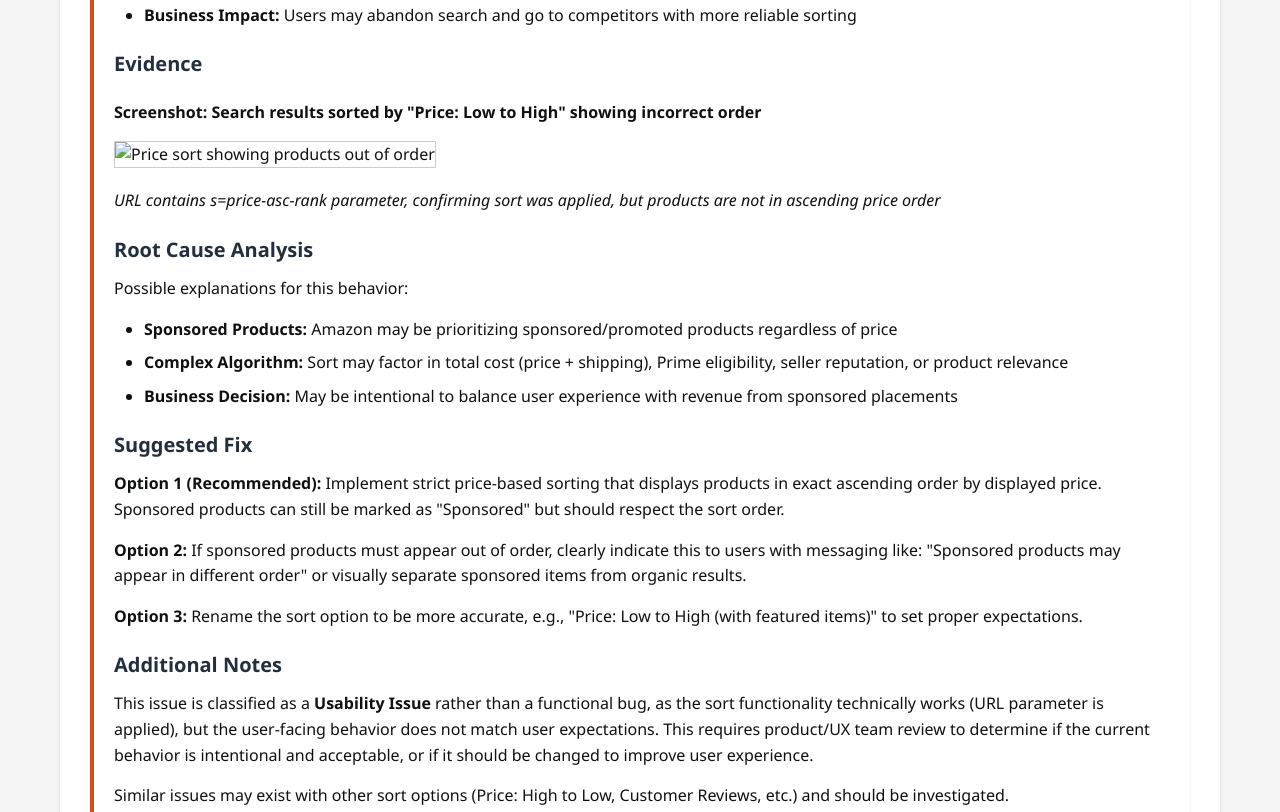
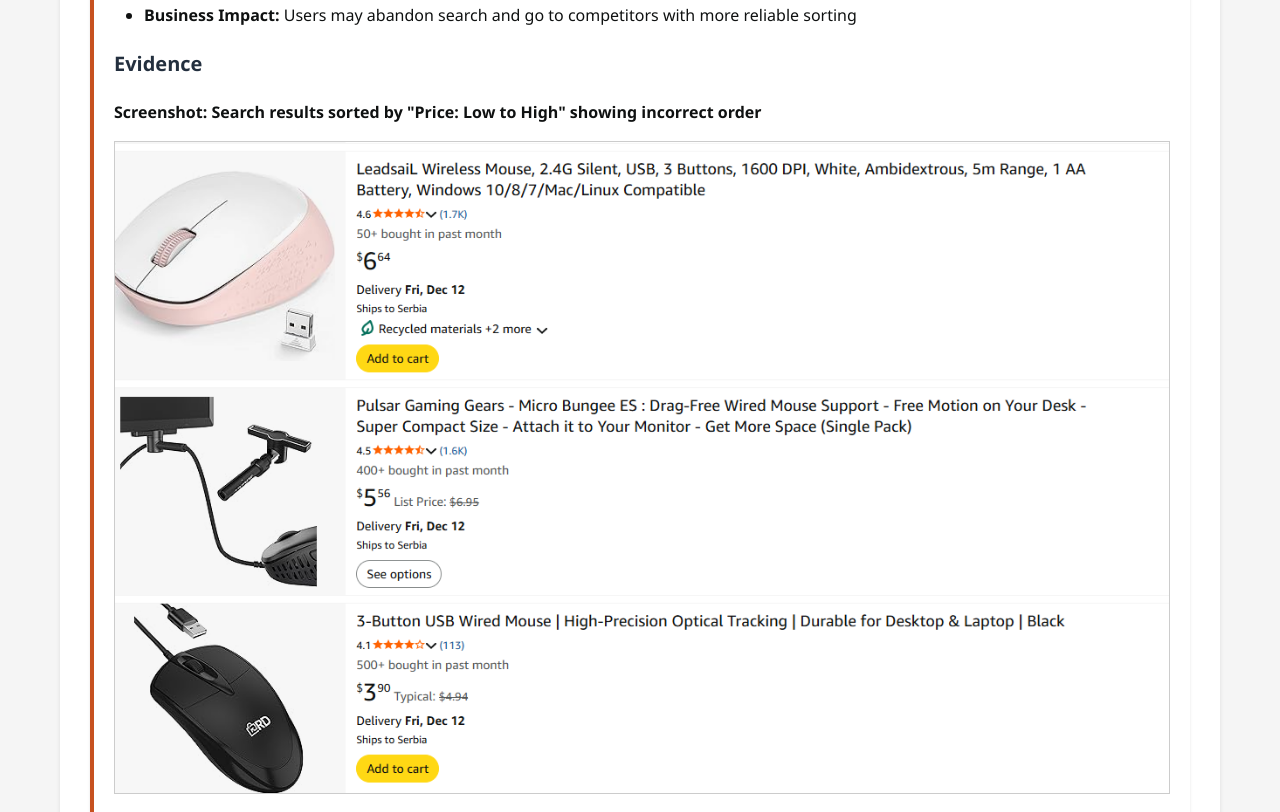
Before and after one commit to Fearthepencil/aws-testing-homework, a plain HTML site: page docs/bug-report.html in a window 1280 px wide. Shown: the part 2973-3785 px from the top of the page. Drawn offline with Linux system fonts and the light colour scheme.

Commit message:
Fixing screenshots

```diff
--- a/docs/bug-report.html
+++ b/docs/bug-report.html
@@ -159,7 +159,7 @@
                 <h3>Evidence</h3>
                 <div style="margin: 20px 0;">
                     <p><strong>Screenshot: Search results sorted by "Price: Low to High" showing incorrect order</strong></p>
-                    <img src="=screenshots/bug_2_screenshot1.png" alt="Price sort showing products out of order" style="max-width: 100%; height: auto; border: 1px solid #ccc; margin-bottom: 20px;">
+                    <img src="screenshots/bug_2_screenshot1.png" alt="Price sort showing products out of order" style="max-width: 100%; height: auto; border: 1px solid #ccc; margin-bottom: 20px;">
                     <p><em>URL contains s=price-asc-rank parameter, confirming sort was applied, but products are not in ascending price order</em></p>
                 </div>
 
```
